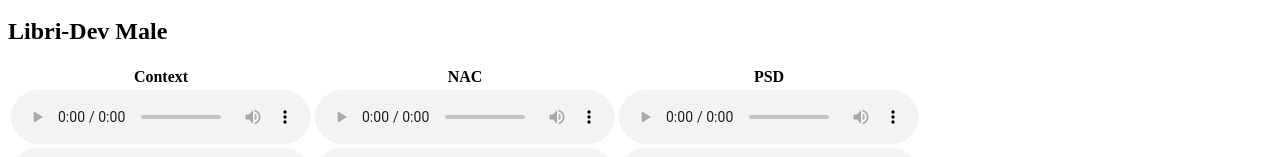
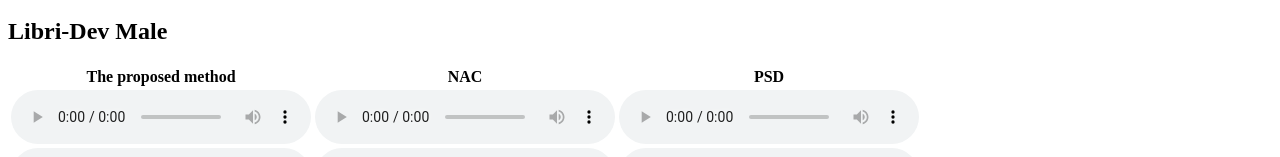
Before and after one commit to VoicePrivacy/context-dependent-frame-level-speaker-modeling, a plain HTML site: page index.html in a window 1280 px wide. Shown: the part 255-412 px from the top of the page. Drawn offline with Linux system fonts and the light colour scheme; a script that the page names is missing.

Commit message:
Update index.html

```diff
--- a/index.html
+++ b/index.html
@@ -50,7 +50,7 @@ Here, we showcase three kinds of anonymized speech:
 <table>
     <thead>
         <tr>
-            <th>Context</th>
+            <th>The proposed method</th>
             <th>NAC</th>
             <th>PSD</th>
         </tr>
```
